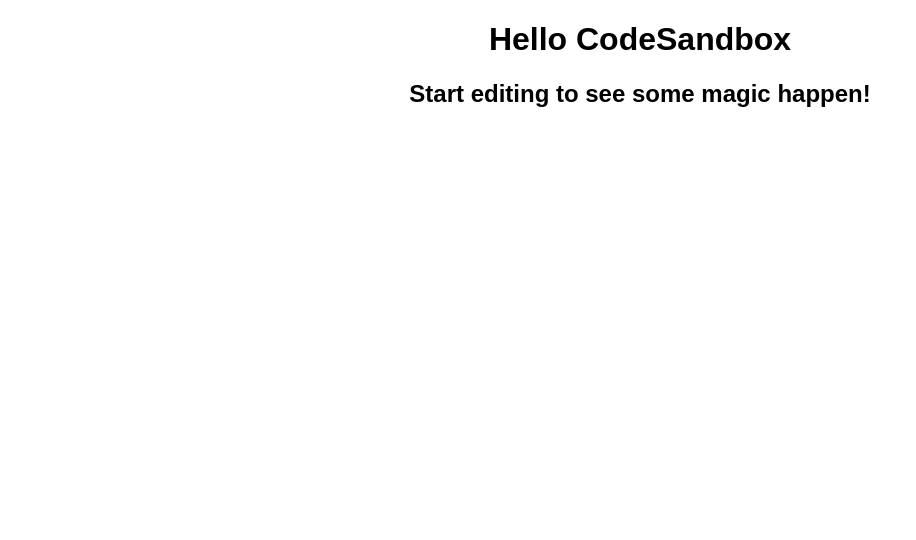
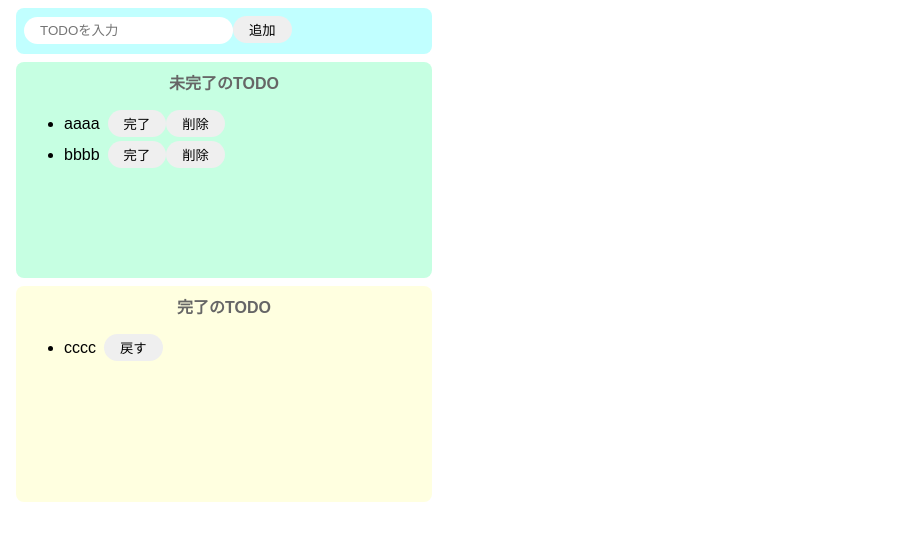
Before and after one commit to otaki0413/react-todo, a React (Create React App) app: page / in a window 1280 px wide. Shown: the top 540 px of the page, without its empty margins (0-916 px from the left). Built offline with nearby package versions, Linux system fonts and the light colour scheme.

Commit message:
commit section7-52 todoエリアに初期値を表示する際に、useStateを用いた。

```diff
--- a/src/App.js
+++ /dev/null
@@ -1,10 +0,0 @@
-import "./styles.css";
-
-export default function App() {
-  return (
-    <div className="App">
-      <h1>Hello CodeSandbox</h1>
-      <h2>Start editing to see some magic happen!</h2>
-    </div>
-  );
-}
--- /dev/null
+++ b/src/App.jsx
@@ -0,0 +1,42 @@
+import React, { useState } from "react";
+import "./styles.css";
+
+export const App = () => {
+  const [incompleteTodos, setIncompleteTodos] = useState(["aaaa", "bbbb"]);
+  const [completeTodos, setCompleteTodos] = useState(["cccc"]);
+  return (
+    <>
+      <div className="input-area">
+        <input placeholder="TODOを入力" />
+        <button>追加</button>
+      </div>
+      <div className="incomplete-area">
+        <p className="title">未完了のTODO</p>
+        <ul>
+          {incompleteTodos.map((todo) => {
+            return (
+              <div key={todo} className="list-row">
+                <li>{todo}</li>
+                <button>完了</button>
+                <button>削除</button>
+              </div>
+            );
+          })}
+        </ul>
+      </div>
+      <div className="complete-area">
+        <p className="title">完了のTODO</p>
+        <ul>
+          {completeTodos.map((todo) => {
+            return (
+              <div key={todo} className="list-row">
+                <li>{todo}</li>
+                <button>戻す</button>
+              </div>
+            );
+          })}
+        </ul>
+      </div>
+    </>
+  );
+};
--- a/src/index.js
+++ b/src/index.js
@@ -1,12 +1,7 @@
-import { StrictMode } from "react";
+import React from "react";
 import ReactDOM from "react-dom";
 
-import App from "./App";
+import { App } from "./App";
 
-const rootElement = document.getElementById("root");
-ReactDOM.render(
-  <StrictMode>
-    <App />
-  </StrictMode>,
-  rootElement
-);
+// レンダリング先を指定
+ReactDOM.render(<App />, document.getElementById("root"));
--- a/src/styles.css
+++ b/src/styles.css
@@ -1,4 +1,66 @@
-.App {
+body {
   font-family: sans-serif;
+}
+
+input {
+  border-radius: 16px;
+  border: none;
+  padding: 6px 16px;
+  outline: none;
+}
+
+button {
+  border-radius: 16px;
+  border: none;
+  padding: 4px 16px;
+}
+
+button:hover {
+  background-color: #ff7fff;
+  color: #fff;
+  cursor: pointer;
+}
+
+li {
+  margin-right: 8px;
+}
+
+.input-area {
+  background-color: #c1ffff;
+  width: 400px;
+  height: 30px;
+  border-radius: 8px;
+  padding: 8px;
+  margin: 8px;
+}
+
+.incomplete-area {
+  background-color: #c6ffe2;
+  width: 400px;
+  min-height: 200px;
+  padding: 8px;
+  margin: 8px;
+  border-radius: 8px;
+}
+
+.complete-area {
+  background-color: #ffffe0;
+  width: 400px;
+  min-height: 200px;
+  padding: 8px;
+  margin: 8px;
+  border-radius: 8px;
+}
+
+.title {
   text-align: center;
+  margin-top: 0;
+  font-weight: bold;
+  color: #666;
 }
+
+.list-row {
+  display: flex;
+  align-items: center;
+  padding-bottom: 4px;
+}
```
Also changed, not shown: package.json (+9 -4 lines).
